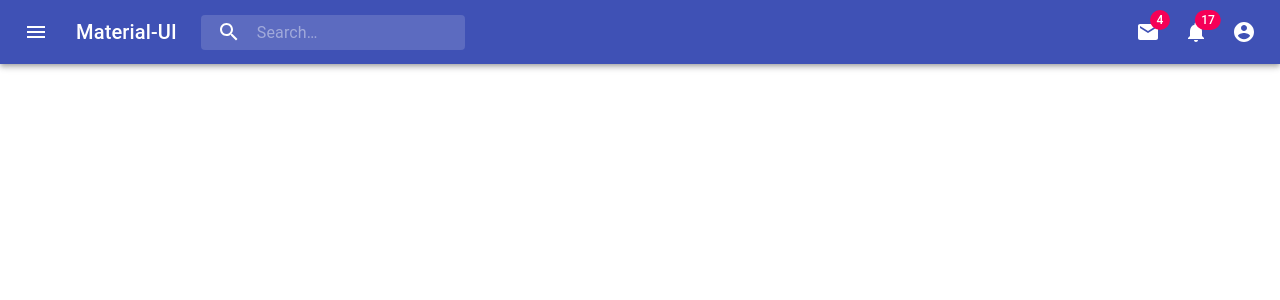
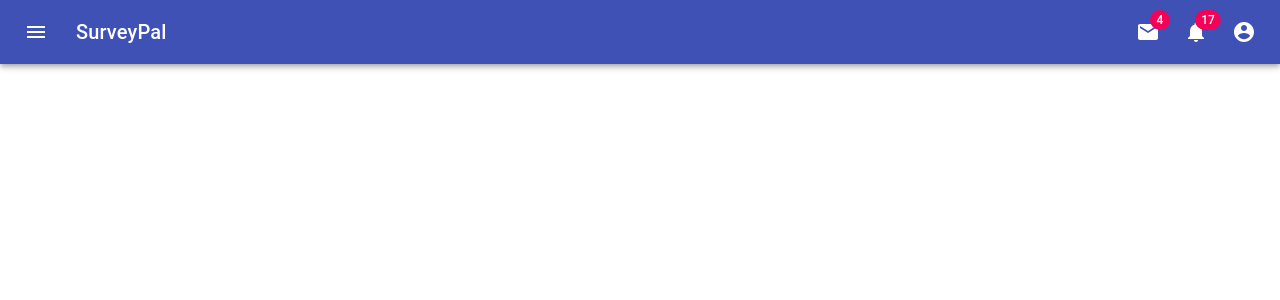
Before and after one commit to hildakh/surveypal, a React (Create React App) app in the folder client/: page / in a window 1280 px wide. Shown: the top 300 px of the page. Built offline with nearby package versions, Linux system fonts and the light colour scheme.

Commit message:
change name and delete search bar in navbar

```diff
--- a/client/src/components/navbar/AppBar.js
+++ b/client/src/components/navbar/AppBar.js
@@ -9,7 +9,7 @@ import Badge from '@material-ui/core/Badge';
 import MenuItem from '@material-ui/core/MenuItem';
 import Menu from '@material-ui/core/Menu';
 import MenuIcon from '@material-ui/icons/Menu';
-import SearchIcon from '@material-ui/icons/Search';
+// import SearchIcon from '@material-ui/icons/Search';
 import AccountCircle from '@material-ui/icons/AccountCircle';
 import MailIcon from '@material-ui/icons/Mail';
 import NotificationsIcon from '@material-ui/icons/Notifications';
@@ -26,41 +26,6 @@ const useStyles = makeStyles(theme => ({
     display: 'none',
     [theme.breakpoints.up('sm')]: {
       display: 'block',
-    },
-  },
-  search: {
-    position: 'relative',
-    borderRadius: theme.shape.borderRadius,
-    backgroundColor: fade(theme.palette.common.white, 0.15),
-    '&:hover': {
-      backgroundColor: fade(theme.palette.common.white, 0.25),
-    },
-    marginRight: theme.spacing(2),
-    marginLeft: 0,
-    width: '100%',
-    [theme.breakpoints.up('sm')]: {
-      marginLeft: theme.spacing(3),
-      width: 'auto',
-    },
-  },
-  searchIcon: {
-    width: theme.spacing(7),
-    height: '100%',
-    position: 'absolute',
-    pointerEvents: 'none',
-    display: 'flex',
-    alignItems: 'center',
-    justifyContent: 'center',
-  },
-  inputRoot: {
-    color: 'inherit',
-  },
-  inputInput: {
-    padding: theme.spacing(1, 1, 1, 7),
-    transition: theme.transitions.create('width'),
-    width: '100%',
-    [theme.breakpoints.up('md')]: {
-      width: 200,
     },
   },
   sectionDesktop: {
@@ -172,21 +137,8 @@ export default function PrimarySearchAppBar() {
             <MenuIcon />
           </IconButton>
           <Typography className={classes.title} variant="h6" noWrap>
-            Material-UI
+            SurveyPal
           </Typography>
-          <div className={classes.search}>
-            <div className={classes.searchIcon}>
-              <SearchIcon />
-            </div>
-            <InputBase
-              placeholder="Search…"
-              classes={{
-                root: classes.inputRoot,
-                input: classes.inputInput,
-              }}
-              inputProps={{ 'aria-label': 'search' }}
-            />
-          </div>
           <div className={classes.grow} />
           <div className={classes.sectionDesktop}>
             <IconButton aria-label="show 4 new mails" color="inherit">
```
